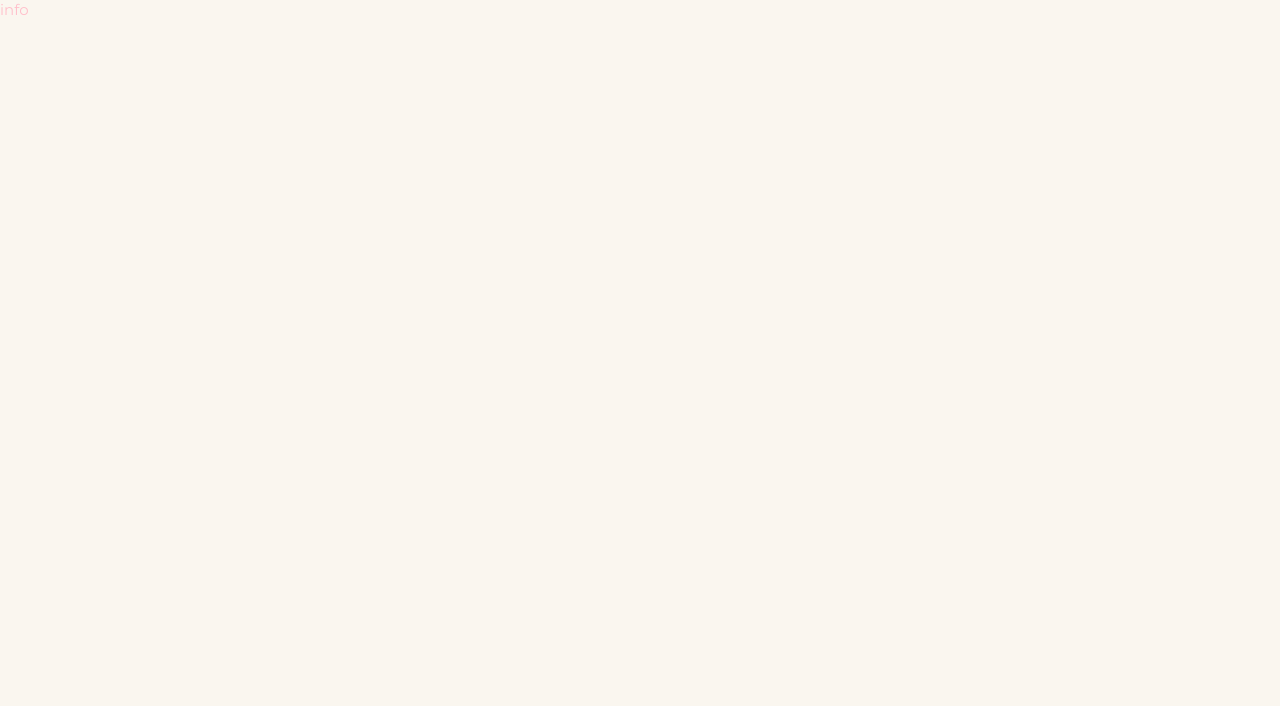
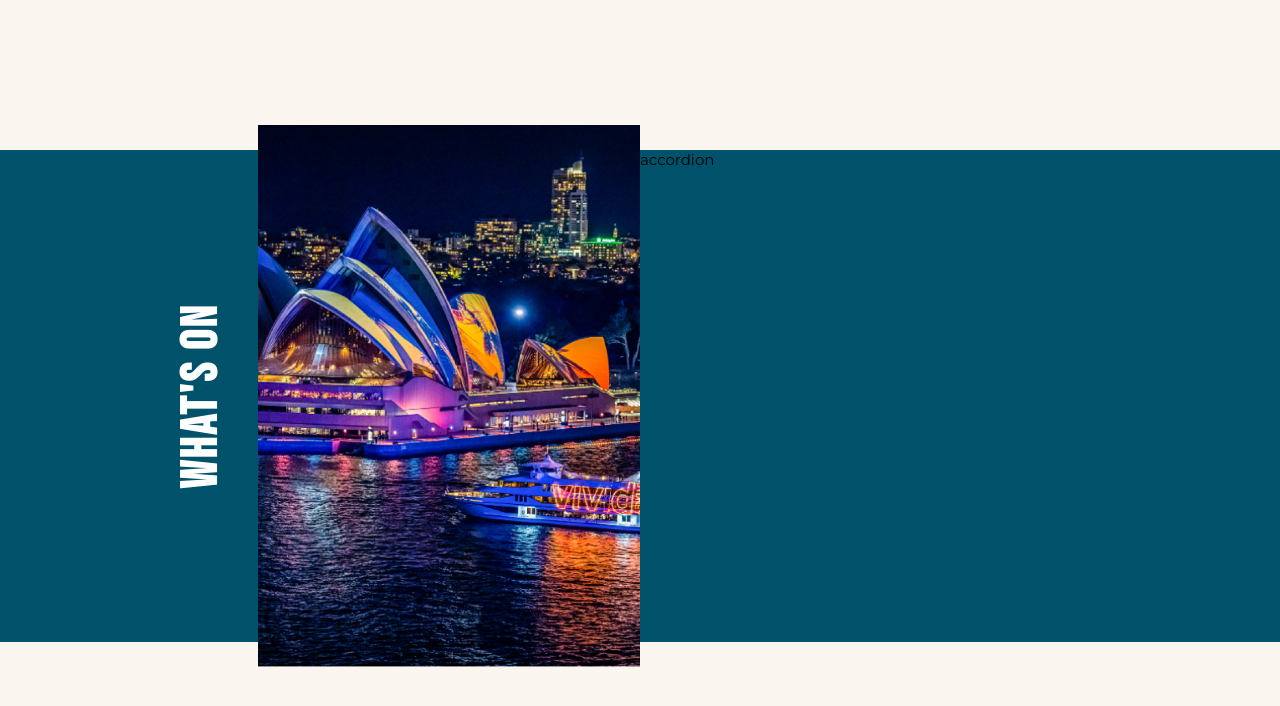
Before and after one commit to sealink/frontend-developer-candidate-test, a React app: page / in a window 1280 px wide. Shown: the top 706 px of the page. Built offline with nearby package versions, Linux system fonts and the light colour scheme.

Commit message:
added title and image

```diff
--- a/src/App.scss
+++ b/src/App.scss
@@ -11,8 +11,11 @@
   --charcoal: #2e343f;
   --cream: #faf6ef;
 
-  /* define colors intentions */
+  /* define colours intentions */
   --backgroundColor: var(--cream);
+
+  /* spacing */
+  --baseSpace: 1.5rem;
 }
 
 html {
--- a/src/components/Info.js
+++ b/src/components/Info.js
@@ -1,18 +1,156 @@
 import React from 'react';
 import styled from 'styled-components';
+import { media } from '../utilities';
+import Container from '../layouts/Container';
 
 export const Info = () => {
   return (
     <InfoWrapper>
-      <p>info</p>
+      <div className='info-top-title'>
+        <h2>what's on</h2>
+      </div>
+      <div className='info-background'>
+        <Container className='info-container'>
+          <div className='info-side-title'>
+            <h2>what's on</h2>
+          </div>
+          <div className='info-image'>
+            <div className='image-ratio-container'>
+              <img alt='vivid-sydney' src={'./images/vivid-sydney.jpg'} />
+            </div>
+          </div>
+          <div className='info-accordion'>
+            <p>accordion</p>
+          </div>
+        </Container>
+      </div>
     </InfoWrapper>
   );
 };
 
 export default Info;
 
-const InfoWrapper = styled.div`
-  p {
-    color: pink;
+const InfoWrapper = styled.section`
+  .info-top-title {
+    /* background: green; // ToDo */
+    background: var(--blue-300);
+
+    display: flex;
+    align-items: center;
+
+    height: 120px;
+    padding: var(--baseSpace);
+
+    ${media.md} {
+      height: 130px;
+    }
+
+    ${media.lg} {
+      background: transparent;
+      height: 150px;
+    }
+
+    h2 {
+      color: white;
+
+      ${media.lg} {
+        display: none;
+      }
+    }
+  }
+
+  .info-background {
+    background: var(--blue-300);
+
+    .info-container {
+      max-height: 550px;
+      padding-bottom: var(--baseSpace);
+
+      ${media.md} {
+        display: flex;
+        justify-content: center;
+      }
+
+      ${media.lg} {
+        padding-bottom: 0;
+      }
+
+      .info-side-title {
+        /* background: blue; // ToDo */
+        display: none;
+
+        ${media.lg} {
+          display: flex;
+          justify-content: center;
+          align-items: center;
+
+          width: 15%;
+        }
+
+        h2 {
+          color: white;
+          white-space: nowrap;
+          transform: rotate(-90deg);
+          padding-top: 50px;
+        }
+      }
+
+      .info-image {
+        /* background: aqua; // ToDo */
+
+        width: 100%;
+
+        /* keep 360 : 250 ratio of image */
+        position: relative;
+        padding-top: 69.44%;
+
+        ${media.md} {
+          width: 50%;
+          padding-top: 0;
+        }
+
+        ${media.lg} {
+          width: 35%;
+        }
+
+        .image-ratio-container {
+          position: absolute;
+          top: 0;
+          left: 0;
+          width: 100%;
+          height: 100%;
+
+          ${media.md} {
+            position: static;
+          }
+
+          ${media.lg} {
+            display: flex;
+            justify-content: center;
+            align-items: center;
+          }
+
+          img {
+            height: 100%;
+            width: 100%;
+            object-fit: cover;
+
+            ${media.lg} {
+              height: 110%;
+            }
+          }
+        }
+      }
+
+      .info-accordion {
+        /* background: yellow; // ToDo */
+
+        width: 100%;
+
+        ${media.md} {
+          width: 50%;
+        }
+      }
+    }
   }
 `;
--- /dev/null
+++ b/src/layouts/Container.js
@@ -0,0 +1,22 @@
+import styled from 'styled-components';
+import { media } from '../utilities';
+
+const Container = styled.div`
+  width: 100%;
+  padding: 0 var(--baseSpace);
+
+  ${media.lg} {
+    max-width: 960px;
+    margin: 0 auto;
+  }
+
+  ${media.xl} {
+    max-width: 1140px;
+  }
+
+  ${media.xxl} {
+    max-width: 1320px;
+  }
+`;
+
+export default Container;
--- a/src/utilities/mediaQueries.js
+++ b/src/utilities/mediaQueries.js
@@ -1,8 +1,10 @@
 export const breakpoint = {
-  small: 480, // or 576
-  medium: 768,
-  large: 992,
-  extraLarge: 1200,
+  xs: 0,
+  sm: 576,
+  md: 768,
+  lg: 992,
+  xl: 1200,
+  xxl: 1400,
 };
 
 export const customMediaQuery = (minWidth) => `
@@ -10,8 +12,10 @@ export const customMediaQuery = (minWidth) => `
 `;
 
 export const media = {
-  sm: customMediaQuery(breakpoint.small),
-  md: customMediaQuery(breakpoint.medium),
-  lg: customMediaQuery(breakpoint.large),
-  xl: customMediaQuery(breakpoint.extraLarge),
+  xs: customMediaQuery(breakpoint.xs),
+  sm: customMediaQuery(breakpoint.sm),
+  md: customMediaQuery(breakpoint.md),
+  lg: customMediaQuery(breakpoint.lg),
+  xl: customMediaQuery(breakpoint.xl),
+  xxl: customMediaQuery(breakpoint.xxl),
 };
```
